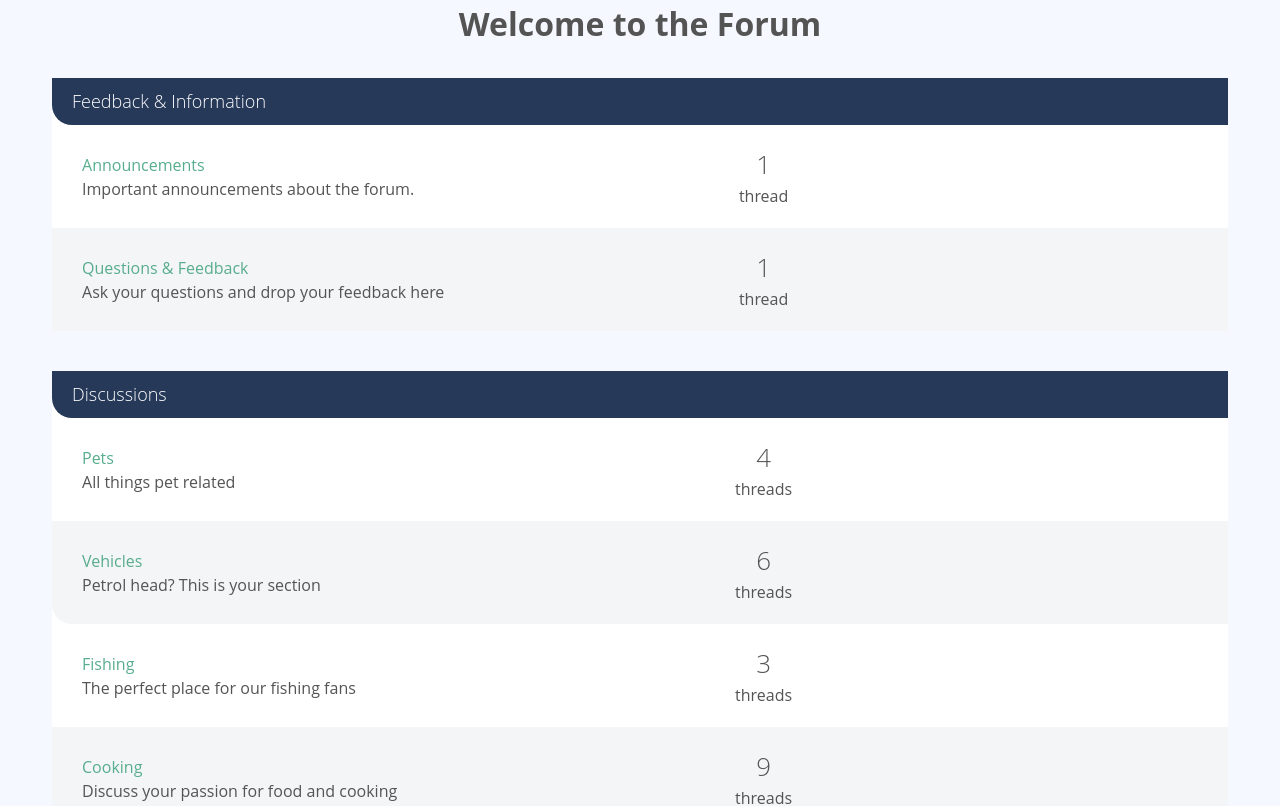
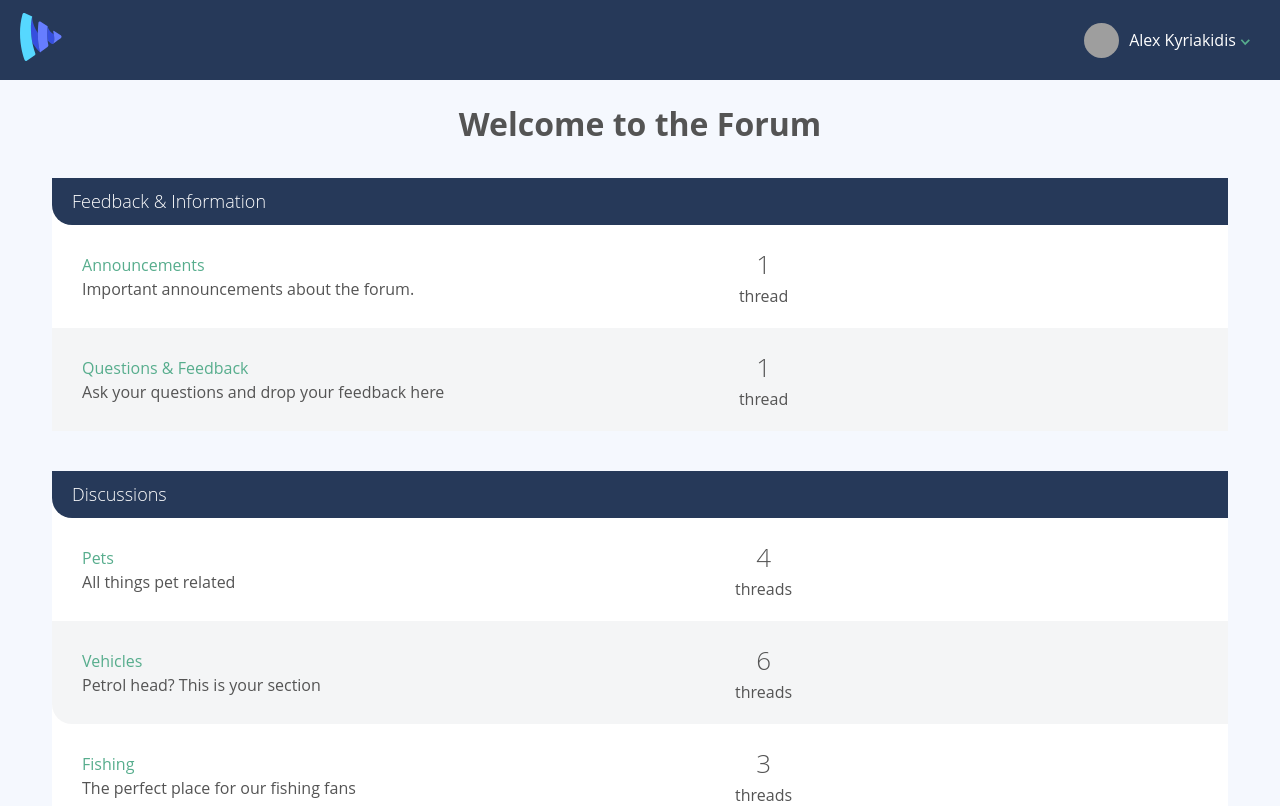
Before and after one commit to Coffeholic404/vue-master-class, a Vue app: page / in a window 1280 px wide. Shown: the top 806 px of the page. Built offline with nearby package versions, Linux system fonts and the light colour scheme; grey boxes are pictures that could not be loaded.

Commit message:
Creating a Forum Navbar

```diff
--- a/src/App.vue
+++ b/src/App.vue
@@ -1,12 +1,13 @@
 <script setup>
 // import { RouterLink, RouterView } from 'vue-router'
+import TheNavbar from './components/TheNavbar.vue';
 
 </script>
 
 <template>
   <header>
     <!-- <img alt="Vue logo" class="logo" src="@/assets/logo.svg" width="125" height="125" /> -->
-
+    <the-navbar />
     <div class="container">
 
       <router-view/>
--- /dev/null
+++ b/src/components/TheNavbar.vue
@@ -0,0 +1,66 @@
+<template>
+    <header class="header" id="header">
+
+<router-link :to="{name: 'Home'}" class="logo">
+    <img src="../assets/svg/vueschool-logo.svg" >
+</router-link>
+
+<div class="btn-hamburger">
+    <!-- use .btn-humburger-active to open the menu -->
+    <div class="top bar"></div>
+    <div class="middle bar"></div>
+    <div class="bottom bar"></div>
+</div>
+
+<!-- use .navbar-open to open nav -->
+<nav class="navbar">
+<ul>
+
+    <li class="navbar-user">
+        <a href="#">
+            <img class="avatar-small" src="https://pbs.twimg.com/profile_images/1188775562657091594/5mgkg44t_400x400.jpg" alt="">
+            <span>
+                Alex Kyriakidis
+                <img class="icon-profile" src="../assets/svg/arrow-profile.svg" alt="">
+            </span>
+        </a>
+
+        <!-- dropdown menu -->
+        <!-- add class "active-drop" to show the dropdown -->
+        <div id="user-dropdown">
+            <div class="triangle-drop"></div>
+            <ul class="dropdown-menu">
+                <li class="dropdown-menu-item"><a href="profile.html">View profile</a></li>
+                <li class="dropdown-menu-item"><a href="#">Log out</a></li>
+            </ul>
+        </div>
+    </li>
+</ul>
+
+<!-- <ul>
+    <li class="navbar-item">
+        <a href="index.html">Home</a>
+    </li>
+    <li class="navbar-item">
+        <a href="category.html">Category</a>
+    </li>
+    <li class="navbar-item">
+        <a href="forum.html">Forum</a>
+    </li>
+    <li class="navbar-item">
+        <a href="thread.html">Thread</a>
+    </li>
+    <li class="navbar-item mobile-only">
+        <a href="profile.html">My Profile</a>
+    </li>
+    <li class="navbar-item mobile-only">
+        <a href="#">Logout</a>
+    </li>
+</ul> -->
+</nav>
+</header>
+</template>
+
+<script setup>
+
+</script>
--- a/src/views/PageHome.vue
+++ b/src/views/PageHome.vue
@@ -16,6 +16,6 @@
 </script>
 
 <template>
-  <h1>Welcome to the Forum</h1>
+  <h1 class="push-top">Welcome to the Forum</h1>
   <CategoryList :categories="categories" />
 </template>
```
Also changed, not shown: src/assets/svg/arrow-profile.svg (added), src/assets/svg/vueschool-logo.svg (added).
